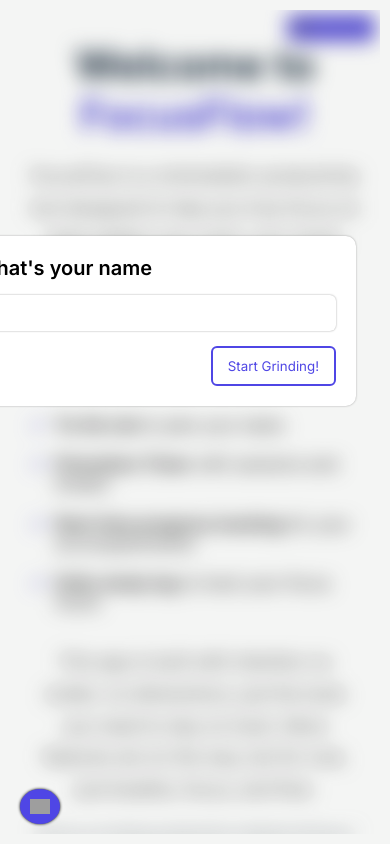
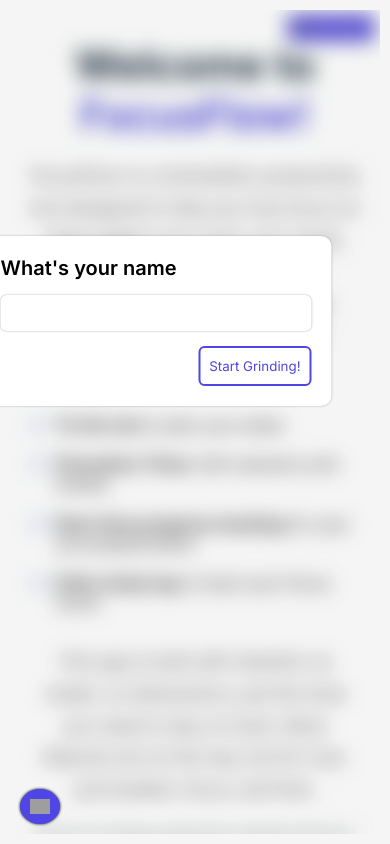
Before and after one commit to dipanshu447/Focus-flow, a React (Vite) app: page / in a window 390 px wide. Built offline with nearby package versions, Linux system fonts and the light colour scheme; grey boxes are pictures that could not be loaded; a web font is replaced by a local one.

Commit message:
Smaller screen responsive fix done

```diff
--- a/src/index.css
+++ b/src/index.css
@@ -423,7 +423,8 @@ header>img {
   justify-content: space-between;
   flex-direction: column;
 
-  width: 400px;
+  width: 90%;
+  max-width: 400px;
   padding: 20px;
   background-color: white;
   border-radius: 10px;
@@ -566,9 +567,10 @@ input:focus-visible {
 }
 
 .sessionComplete {
-  position: fixed;
-  top: 40%;
-  left: 43%;
+  position: absolute;
+  top: 50%;
+  left: 50%;
+  transform: translate(-50%, -50%);
   text-align: center;
   background-color: white;
   border-radius: 8px;
@@ -583,29 +585,30 @@ input:focus-visible {
 
 @keyframes fadeIn {
   from {
-    transform: translateY(-50px);
+    top: 40%;
     opacity: 0;
   }
 
   to {
-    transform: translateY(0px);
+    top: 50%;
     opacity: 1;
   }
 }
 
 .sessionComplete h1 {
+  font-size: clamp(1.5rem, 2.5vw, 1.6rem);
   color: var(--theme-color);
 }
 
 .congratsText {
+  font-size: clamp(1rem, 2.5vw, 1.1rem);
   margin-top: 5px;
-  font-size: 1.2em;
   font-weight: 500;
 }
 
 .motivationalQuote {
-  margin-top: 40px;
-  font-size: 0.8em;
+  font-size: clamp(0.7rem, 2.5vw, 0.8rem);
+  margin-top: 20px;
   color: #333;
   font-style: italic;
 }
@@ -838,4 +841,8 @@ input:focus-visible {
   .newTask {
     font-size: revert;
   }
+
+  .btns button {
+    padding: 10px 9px;
+  }
 }
```
